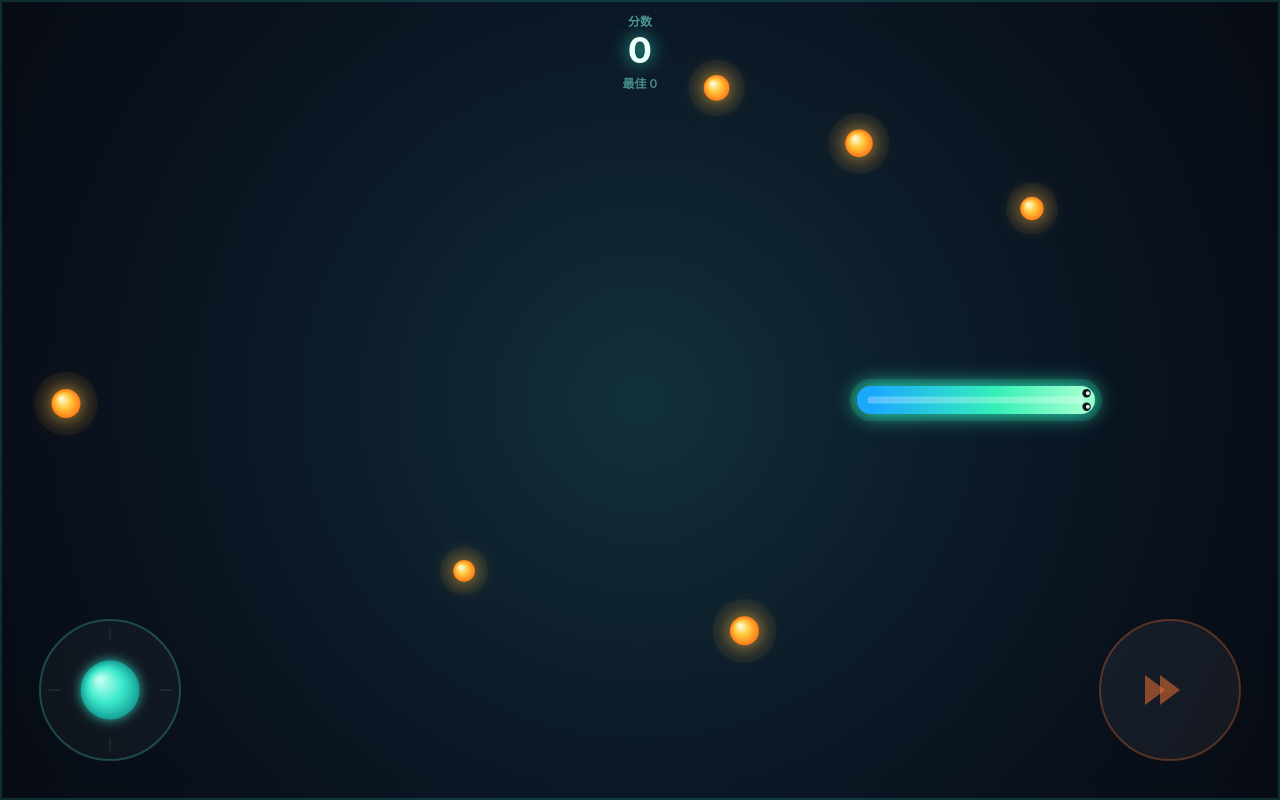
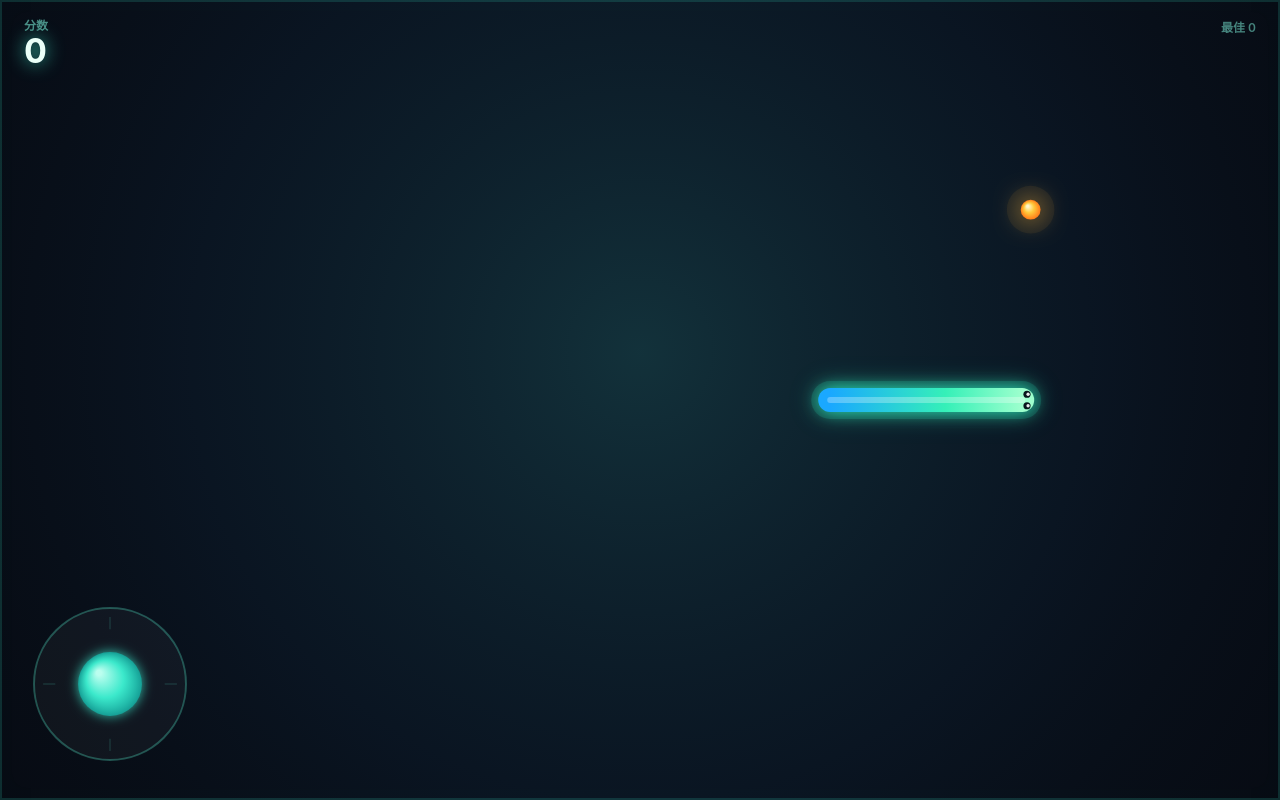
Before and after one commit to pizza978/game, a plain HTML site: page index.html in a window 1280 px wide. Drawn offline with Linux system fonts and the light colour scheme; animation ran at ten frames a second.

Commit message:
Update index.html

```diff
--- a/index.html
+++ b/index.html
@@ -4,7 +4,7 @@
 <meta charset="UTF-8" />
 <meta name="viewport" content="width=device-width, initial-scale=1.0, maximum-scale=1.0, user-scalable=no, viewport-fit=cover" />
 <meta name="theme-color" content="#070a12" />
-<title>贪吃蛇 · 横屏加速版</title>
+<title>贪吃蛇 · 摇杆</title>
 <style>
   :root { color-scheme: dark; }
   * { margin: 0; padding: 0; box-sizing: border-box; }
@@ -45,24 +45,19 @@
     best: Number(localStorage.getItem('snake_joy_best') || 0) || 0,
     time: 0,
     shake: 0,
-    isPortrait: false,
   };
 
   const snake = {
     x: 0, y: 0,
     angle: 0,
-    speed: 3.0,
-    radius: 10,
-    length: 150,
+    speed: 2.6,
+    radius: 9,
+    length: 140,
     path: [],     // 头在 index 0
   };
 
-  let foods = [];
-  const particles = [];
-  const keys = {};
+  const food = { x: 0, y: 0, r: 9 };
 
-  /* ---------------- 控件 ---------------- */
-  // 左侧摇杆
   const joy = {
     base: { x: 0, y: 0 },
     knob: { x: 0, y: 0 },
@@ -72,18 +67,14 @@
     pid: null,
   };
 
-  // 右侧加速键
-  const boostBtn = {
-    x: 0, y: 0, r: 45,
-    active: false, pid: null
-  };
+  const particles = [];
+  const keys = {};
 
   /* ---------------- 尺寸 ---------------- */
   function resize() {
     DPR = Math.min(window.devicePixelRatio || 1, 2);
     W = window.innerWidth;
     H = window.innerHeight;
-    state.isPortrait = H > W;
 
     canvas.width = Math.round(W * DPR);
     canvas.height = Math.round(H * DPR);
@@ -92,43 +83,38 @@
     ctx.setTransform(DPR, 0, 0, DPR, 0, 0);
 
     const s = Math.min(W, H);
-
-    // 左手摇杆（左下角）
-    joy.radius = clamp(s * 0.13, 40, 70);
-    joy.base.x = joy.radius + 40;
+    joy.radius = clamp(s * 0.105, 42, 76);
+    joy.base.x = joy.radius + 34;
     joy.base.y = H - joy.radius - 40;
     if (!joy.active) {
       joy.knob.x = joy.base.x;
       joy.knob.y = joy.base.y;
     }
 
-    // 右手加速键（右下角）
-    boostBtn.r = joy.radius;
-    boostBtn.x = W - joy.radius - 40;
-    boostBtn.y = H - joy.radius - 40;
+    snake.radius = clamp(s * 0.016, 6.5, 12);
 
-    snake.radius = clamp(s * 0.02, 7, 14);
-
-    bgGrad = ctx.createRadialGradient(W / 2, H / 2, 0, W / 2, H / 2, Math.max(W, H) * 0.8);
+    // 背景渐变缓存
+    bgGrad = ctx.createRadialGradient(W / 2, H * 0.44, 0, W / 2, H * 0.44, Math.max(W, H) * 0.8);
     bgGrad.addColorStop(0, 'rgba(28, 82, 92, 0.55)');
     bgGrad.addColorStop(0.45, 'rgba(15, 40, 62, 0.35)');
     bgGrad.addColorStop(1, 'rgba(0, 0, 0, 0)');
 
-    if (snake.path.length && !state.isPortrait) {
+    // 防止越界
+    if (snake.path.length) {
       snake.x = clamp(snake.x, snake.radius, W - snake.radius);
       snake.y = clamp(snake.y, snake.radius, H - snake.radius);
     }
   }
 
-  /* ---------------- 逻辑 ---------------- */
+  /* ---------------- 重置 ---------------- */
   function reset() {
     const s = Math.min(W, H);
-    snake.radius = clamp(s * 0.02, 7, 14);
+    snake.radius = clamp(s * 0.016, 6.5, 12);
     snake.x = W * 0.5;
     snake.y = H * 0.5;
     snake.angle = 0;
-    snake.speed = 3.0;
-    snake.length = snake.radius * 15;
+    snake.speed = 2.6;
+    snake.length = snake.radius * 16;
 
     snake.path = [];
     for (let i = 0; i < 90; i++) {
@@ -140,41 +126,33 @@
     state.shake = 0;
     state.overAt = 0;
     particles.length = 0;
-    foods = [];
-    spawnFood(6); // 初始生成6个食物
+
+    spawnFood();
   }
 
-  function spawnFood(count = 1) {
-    if (state.isPortrait) return;
-    const m = 40;
-    for (let c = 0; c < count; c++) {
+  /* ---------------- 食物 ---------------- */
+  function spawnFood() {
+    const m = 42;
+    const minD = Math.min(W, H) * 0.22;
     let best = null;
-      for (let i = 0; i < 60; i++) {
+
+    for (let i = 0; i < 80; i++) {
       const x = m + Math.random() * (W - m * 2);
       const y = m + Math.random() * (H - m * 2);
 
-        // 避开摇杆和加速键区域
-        if (Math.hypot(x - joy.base.x, y - joy.base.y) < joy.radius + 40) continue;
-        if (Math.hypot(x - boostBtn.x, y - boostBtn.y) < boostBtn.r + 40) continue;
-        // 别生成在蛇头附近
-        if (Math.hypot(x - snake.x, y - snake.y) < 100) continue;
+      // 别生成在摇杆下面
+      if (Math.hypot(x - joy.base.x, y - joy.base.y) < joy.radius + 55) continue;
+      // 别离蛇头太近
+      if (Math.hypot(x - snake.x, y - snake.y) < minD) continue;
 
-        // 避免和其他食物太近
-        let tooClose = false;
-        for (let f of foods) {
-          if (Math.hypot(x - f.x, y - f.y) < 70) { tooClose = true; break; }
-        }
-        if (tooClose) continue;
-
-        best = { x, y, r: snake.radius * 0.9, phase: Math.random() * Math.PI * 2 };
+      best = { x, y };
       break;
     }
-      // 兜底生成
-      if (!best) {
-        best = { x: W * 0.5 + (Math.random() - 0.5) * 150, y: H * 0.3, r: snake.radius * 0.9, phase: 0 };
-      }
-      foods.push(best);
-    }
+    if (!best) best = { x: W * 0.5, y: H * 0.28 };
+
+    food.x = best.x;
+    food.y = best.y;
+    food.r = snake.radius * 0.95;
   }
 
   /* ---------------- 事件 ---------------- */
@@ -196,36 +174,26 @@
 
   function onDown(e) {
     e.preventDefault();
+
     if (state.over) {
-      if (performance.now() > state.overAt + 300) reset();
+      if (performance.now() > state.overAt + 350) reset();
       return;
     }
-    if (state.isPortrait) return;
 
-    // 判断点在哪边
-    if (e.clientX < W / 2) {
-      // 左半屏 -> 摇杆
     joy.pid = e.pointerId;
     joy.active = true;
     try { canvas.setPointerCapture(e.pointerId); } catch (_) {}
     updateJoy(e.clientX, e.clientY);
-    } else {
-      // 右半屏 -> 加速
-      boostBtn.pid = e.pointerId;
-      boostBtn.active = true;
-      try { canvas.setPointerCapture(e.pointerId); } catch (_) {}
-    }
   }
 
   function onMove(e) {
-    if (joy.active && e.pointerId === joy.pid) {
+    if (!joy.active || e.pointerId !== joy.pid) return;
     e.preventDefault();
     updateJoy(e.clientX, e.clientY);
   }
-  }
 
   function onUp(e) {
-    if (e.pointerId === joy.pid) {
+    if (e.pointerId !== joy.pid) return;
     joy.active = false;
     joy.pid = null;
     joy.mag = 0;
@@ -233,11 +201,6 @@
     joy.vy = 0;
     joy.knob.x = joy.base.x;
     joy.knob.y = joy.base.y;
-    }
-    if (e.pointerId === boostBtn.pid) {
-      boostBtn.active = false;
-      boostBtn.pid = null;
-    }
   }
 
   canvas.addEventListener('pointerdown', onDown, { passive: false });
@@ -251,20 +214,20 @@
     keys[k] = true;
     if (['arrowup', 'arrowdown', 'arrowleft', 'arrowright', ' '].includes(k)) e.preventDefault();
     if (state.over && (k === ' ' || k === 'enter')) {
-      if (performance.now() > state.overAt + 300) reset();
+      if (performance.now() > state.overAt + 350) reset();
     }
   });
   window.addEventListener('keyup', e => { keys[e.key.toLowerCase()] = false; });
 
   window.addEventListener('resize', () => {
     resize();
-    if (!state.over && !state.isPortrait) {
+    if (!state.over) {
       snake.x = clamp(snake.x, snake.radius, W - snake.radius);
       snake.y = clamp(snake.y, snake.radius, H - snake.radius);
     }
   });
 
-  /* ---------------- 核心逻辑 ---------------- */
+  /* ---------------- 逻辑 ---------------- */
   function trimPath() {
     const need = snake.length + 80;
     let total = 0;
@@ -275,6 +238,33 @@
       if (total > need) break;
     }
     if (i < snake.path.length) snake.path.length = i + 1;
+  }
+
+  function eat() {
+    state.score++;
+    if (state.score > state.best) {
+      state.best = state.score;
+      try { localStorage.setItem('snake_joy_best', String(state.best)); } catch (_) {}
+    }
+
+    snake.length += snake.radius * 1.7;
+    snake.speed = Math.min(5.6, snake.speed + 0.055);
+    state.shake = Math.min(1, state.shake + 0.55);
+
+    for (let i = 0; i < 14; i++) {
+      const a = Math.random() * Math.PI * 2;
+      const sp = 0.8 + Math.random() * 3.2;
+      particles.push({
+        x: food.x, y: food.y,
+        vx: Math.cos(a) * sp,
+        vy: Math.sin(a) * sp,
+        life: 1,
+        r: 1 + Math.random() * 3,
+        hue: 35 + Math.random() * 35,
+      });
+    }
+
+    spawnFood();
   }
 
   function gameOver() {
@@ -291,7 +281,7 @@
     state.time += dt * 16.667;
     if (state.shake > 0) state.shake = Math.max(0, state.shake - dt * 0.055);
 
-    // 粒子更新
+    // 粒子
     for (let i = particles.length - 1; i >= 0; i--) {
       const p = particles[i];
       p.x += p.vx * dt;
@@ -303,9 +293,9 @@
       if (p.life <= 0) particles.splice(i, 1);
     }
 
-    if (state.over || state.isPortrait) return;
+    if (state.over) return;
 
-    // 1. 获取输入
+    // ---- 输入 ----
     let inX = 0, inY = 0, hasInput = false;
 
     if (joy.active && joy.mag > 0.12) {
@@ -313,7 +303,6 @@
       inY = joy.vy;
       hasInput = true;
     } else {
-      // 键盘支持
       let kx = 0, ky = 0;
       if (keys['arrowleft'] || keys['a']) kx -= 1;
       if (keys['arrowright'] || keys['d']) kx += 1;
@@ -327,60 +316,29 @@
       }
     }
 
-    // 2. 转向
+    // ---- 转向 ----
     if (hasInput) {
       const target = Math.atan2(inY, inX);
       let diff = target - snake.angle;
       diff = Math.atan2(Math.sin(diff), Math.cos(diff));
-      const maxTurn = 0.12 * dt;
+      const maxTurn = 0.115 * dt;
       snake.angle += clamp(diff, -maxTurn, maxTurn);
     }
 
-    // 3. 加速与移动
-    let currentSpeed = snake.speed;
-    if (boostBtn.active || keys['shift']) {
-      currentSpeed *= 1.8; // 按住加速键速度提升80%
-    }
-
-    const step = currentSpeed * dt;
+    // ---- 移动 ----
+    const step = snake.speed * dt;
     snake.x += Math.cos(snake.angle) * step;
     snake.y += Math.sin(snake.angle) * step;
 
     snake.path.unshift({ x: snake.x, y: snake.y });
     trimPath();
 
-    // 4. 吃食物
-    for (let i = foods.length - 1; i >= 0; i--) {
-      const f = foods[i];
-      if (Math.hypot(snake.x - f.x, snake.y - f.y) < snake.radius + f.r + 2) {
-        // 吃掉
-        foods.splice(i, 1);
-        state.score++;
-        if (state.score > state.best) {
-          state.best = state.score;
-          try { localStorage.setItem('snake_joy_best', String(state.best)); } catch (_) {}
-        }
-        snake.length += snake.radius * 1.5;
-        state.shake = Math.min(1, state.shake + 0.5);
-
-        // 粒子爆炸
-        for (let p = 0; p < 10; p++) {
-          const a = Math.random() * Math.PI * 2;
-          const sp = 1 + Math.random() * 3;
-          particles.push({
-            x: f.x, y: f.y,
-            vx: Math.cos(a) * sp, vy: Math.sin(a) * sp,
-            life: 1, r: 1.5 + Math.random() * 2.5,
-            hue: 35 + Math.random() * 35,
-          });
+    // ---- 吃食物 ----
+    if (Math.hypot(snake.x - food.x, snake.y - food.y) < snake.radius + food.r + 2) {
+      eat();
     }
 
-        // 补充新食物
-        spawnFood(1);
-      }
-    }
-
-    // 5. 边界碰撞
+    // ---- 撞墙 ----
     const r = snake.radius;
     if (snake.x < r || snake.x > W - r || snake.y < r || snake.y > H - r) {
       gameOver();
@@ -391,6 +349,7 @@
   function getSnakePoints() {
     const pts = [];
     if (!snake.path.length) return pts;
+
     const maxLen = snake.length;
     pts.push({ x: snake.path[0].x, y: snake.path[0].y });
 
@@ -414,6 +373,7 @@
   function drawBackground() {
     ctx.fillStyle = '#070a12';
     ctx.fillRect(-30, -30, W + 60, H + 60);
+
     ctx.fillStyle = bgGrad;
     ctx.fillRect(-30, -30, W + 60, H + 60);
 
@@ -427,35 +387,33 @@
     ctx.restore();
   }
 
-  function drawFoods() {
-    for (let f of foods) {
-      // 呼吸动画
-      const pulse = 1 + Math.sin(state.time * 0.005 + f.phase) * 0.15;
-      const r = f.r * pulse;
+  function drawFood() {
+    const pulse = 1 + Math.sin(state.time * 0.0045) * 0.13;
+    const r = food.r * pulse;
 
+    // 外圈光晕
     ctx.beginPath();
-      ctx.arc(f.x, f.y, r * 2.2, 0, Math.PI * 2);
-      ctx.fillStyle = 'rgba(255, 170, 50, 0.06)';
+    ctx.arc(food.x, food.y, r * 2.4, 0, Math.PI * 2);
+    ctx.fillStyle = 'rgba(255, 170, 50, 0.07)';
     ctx.fill();
 
     ctx.save();
-      ctx.shadowColor = 'rgba(255, 185, 60, 0.9)';
-      ctx.shadowBlur = 20;
+    ctx.shadowColor = 'rgba(255, 185, 60, 0.95)';
+    ctx.shadowBlur = 26;
 
     const g = ctx.createRadialGradient(
-        f.x - r * 0.3, f.y - r * 0.35, r * 0.1,
-        f.x, f.y, r
+      food.x - r * 0.3, food.y - r * 0.35, r * 0.1,
+      food.x, food.y, r
     );
     g.addColorStop(0, '#fff6cc');
     g.addColorStop(0.45, '#ffc93c');
     g.addColorStop(1, '#ff7a18');
 
     ctx.beginPath();
-      ctx.arc(f.x, f.y, r, 0, Math.PI * 2);
+    ctx.arc(food.x, food.y, r, 0, Math.PI * 2);
     ctx.fillStyle = g;
     ctx.fill();
     ctx.restore();
-    }
   }
 
   function drawParticles() {
@@ -481,10 +439,12 @@
     for (const s of [-1, 1]) {
       const ex = head.x + ca * fwd + nx * side * s;
       const ey = head.y + sa * fwd + ny * side * s;
+
       ctx.beginPath();
       ctx.arc(ex, ey, er, 0, Math.PI * 2);
       ctx.fillStyle = '#08161c';
       ctx.fill();
+
       ctx.beginPath();
       ctx.arc(ex + ca * er * 0.3, ey + sa * er * 0.3, er * 0.46, 0, Math.PI * 2);
       ctx.fillStyle = 'rgba(255,255,255,0.92)';
@@ -508,12 +468,14 @@
     ctx.moveTo(pts[0].x, pts[0].y);
     for (let i = 1; i < pts.length; i++) ctx.lineTo(pts[i].x, pts[i].y);
 
+    // 外层辉光
     ctx.shadowColor = 'rgba(45, 240, 190, 0.85)';
     ctx.shadowBlur = 28;
     ctx.strokeStyle = 'rgba(40, 220, 180, 0.16)';
     ctx.lineWidth = R * 2 + 14;
     ctx.stroke();
 
+    // 主体
     const dHeadTail = Math.hypot(head.x - tail.x, head.y - tail.y);
     let strokeStyle = '#35f0b8';
     if (dHeadTail > 2) {
@@ -530,125 +492,96 @@
     ctx.lineWidth = R * 2;
     ctx.stroke();
 
+    // 高光芯
     ctx.shadowBlur = 0;
     ctx.strokeStyle = 'rgba(255, 255, 255, 0.28)';
     ctx.lineWidth = R * 0.5;
     ctx.stroke();
 
     ctx.restore();
+
     drawEyes(head, R);
   }
 
-  function drawControls() {
-    // 1. 摇杆
+  function drawJoystick() {
     const { base, knob, radius, active } = joy;
+
     ctx.save();
+
+    // 底盘
     ctx.beginPath();
     ctx.arc(base.x, base.y, radius, 0, Math.PI * 2);
-    ctx.fillStyle = active ? 'rgba(255,255,255,0.06)' : 'rgba(255,255,255,0.03)';
+    ctx.fillStyle = active ? 'rgba(255,255,255,0.065)' : 'rgba(255,255,255,0.035)';
     ctx.fill();
     ctx.lineWidth = 2;
-    ctx.strokeStyle = active ? 'rgba(90, 240, 210, 0.6)' : 'rgba(90, 240, 210, 0.25)';
+    ctx.strokeStyle = active ? 'rgba(90, 240, 210, 0.6)' : 'rgba(90, 240, 210, 0.3)';
     ctx.stroke();
 
-    // 摇杆刻度
-    ctx.strokeStyle = active ? 'rgba(90, 240, 210, 0.25)' : 'rgba(90, 240, 210, 0.12)';
+    // 方向刻度
+    ctx.strokeStyle = active ? 'rgba(90, 240, 210, 0.28)' : 'rgba(90, 240, 210, 0.14)';
     ctx.lineWidth = 1.5;
     for (let i = 0; i < 4; i++) {
       const a = i * Math.PI / 2;
-      const x1 = base.x + Math.cos(a) * radius * 0.7;
-      const y1 = base.y + Math.sin(a) * radius * 0.7;
+      const x1 = base.x + Math.cos(a) * radius * 0.72;
+      const y1 = base.y + Math.sin(a) * radius * 0.72;
       const x2 = base.x + Math.cos(a) * radius * 0.88;
       const y2 = base.y + Math.sin(a) * radius * 0.88;
-      ctx.beginPath(); ctx.moveTo(x1, y1); ctx.lineTo(x2, y2); ctx.stroke();
+      ctx.beginPath();
+      ctx.moveTo(x1, y1);
+      ctx.lineTo(x2, y2);
+      ctx.stroke();
     }
 
     // 摇杆头
     const kx = active ? knob.x : base.x;
     const ky = active ? knob.y : base.y;
     const kr = radius * 0.42;
-    const g = ctx.createRadialGradient(kx - kr * 0.35, ky - kr * 0.35, kr * 0.08, kx, ky, kr);
+
+    const g = ctx.createRadialGradient(
+      kx - kr * 0.35, ky - kr * 0.35, kr * 0.08,
+      kx, ky, kr
+    );
     g.addColorStop(0, 'rgba(190, 255, 240, 0.98)');
     g.addColorStop(0.55, 'rgba(60, 235, 205, 0.95)');
     g.addColorStop(1, 'rgba(20, 165, 155, 0.9)');
+
     ctx.beginPath();
     ctx.arc(kx, ky, kr, 0, Math.PI * 2);
     ctx.fillStyle = g;
     ctx.shadowColor = 'rgba(60, 240, 210, 0.85)';
     ctx.shadowBlur = active ? 24 : 12;
     ctx.fill();
-    ctx.restore();
 
-    // 2. 加速键
-    ctx.save();
-    const br = boostBtn.r;
-    ctx.beginPath();
-    ctx.arc(boostBtn.x, boostBtn.y, br, 0, Math.PI * 2);
-    ctx.fillStyle = boostBtn.active ? 'rgba(255, 100, 50, 0.25)' : 'rgba(255, 255, 255, 0.05)';
-    ctx.fill();
-    ctx.lineWidth = 2;
-    ctx.strokeStyle = boostBtn.active ? 'rgba(255, 120, 50, 0.8)' : 'rgba(255, 120, 50, 0.3)';
-    ctx.stroke();
-
-    // 双箭头图标
-    ctx.translate(boostBtn.x, boostBtn.y);
-    ctx.fillStyle = boostBtn.active ? '#ff7a18' : 'rgba(255, 120, 50, 0.5)';
-    ctx.beginPath();
-    ctx.moveTo(-10, -15); ctx.lineTo(10, 0); ctx.lineTo(-10, 15);
-    ctx.fill();
-    ctx.beginPath();
-    ctx.moveTo(-25, -15); ctx.lineTo(-5, 0); ctx.lineTo(-25, 15);
-    ctx.fill();
     ctx.restore();
   }
 
   function drawHUD() {
     ctx.save();
-    ctx.textAlign = 'center';
+    ctx.textAlign = 'left';
     ctx.textBaseline = 'top';
 
-    ctx.font = '600 12px -apple-system, "PingFang SC", sans-serif';
+    ctx.font = '600 12px -apple-system, "PingFang SC", "Microsoft YaHei", sans-serif';
     ctx.fillStyle = 'rgba(120, 230, 210, 0.6)';
-    ctx.fillText('分数', W / 2, 16);
+    ctx.fillText('分数', 24, 20);
 
-    ctx.font = '700 36px -apple-system, "PingFang SC", sans-serif';
+    ctx.font = '700 34px -apple-system, "PingFang SC", "Microsoft YaHei", sans-serif';
     ctx.fillStyle = '#eafff8';
     ctx.shadowColor = 'rgba(60, 240, 210, 0.85)';
     ctx.shadowBlur = 18;
-    ctx.fillText(String(state.score), W / 2, 34);
+    ctx.fillText(String(state.score), 24, 36);
 
+    ctx.textAlign = 'right';
     ctx.shadowBlur = 0;
-    ctx.font = '600 12px -apple-system, "PingFang SC", sans-serif';
+    ctx.font = '600 12px -apple-system, "PingFang SC", "Microsoft YaHei", sans-serif';
     ctx.fillStyle = 'rgba(120, 230, 210, 0.55)';
-    ctx.fillText('最佳 ' + state.best, W / 2, 78);
+    ctx.fillText('最佳 ' + state.best, W - 24, 22);
 
     ctx.restore();
   }
 
-  function drawPortraitWarning() {
-    ctx.fillStyle = '#070a12';
-    ctx.fillRect(0, 0, W, H);
-
-    ctx.save();
-    ctx.translate(W / 2, H / 2 - 40);
-    ctx.strokeStyle = '#eafff8';
-    ctx.lineWidth = 3;
-    ctx.strokeRect(-25, -40, 50, 80);
-    ctx.beginPath();
-    ctx.arc(0, 20, 4, 0, Math.PI * 2);
-    ctx.fillStyle = '#eafff8';
-    ctx.fill();
-    ctx.restore();
-
-    ctx.fillStyle = 'rgba(255,255,255,0.85)';
-    ctx.font = '600 18px -apple-system, sans-serif';
-    ctx.textAlign = 'center';
-    ctx.fillText('请旋转手机，横屏游玩', W / 2, H / 2 + 70);
-  }
-
   function drawGameOver() {
     ctx.save();
-    ctx.fillStyle = 'rgba(4, 8, 14, 0.85)';
+    ctx.fillStyle = 'rgba(4, 8, 14, 0.8)';
     ctx.fillRect(0, 0, W, H);
 
     const cx = W / 2;
@@ -656,51 +589,48 @@
     ctx.textAlign = 'center';
     ctx.textBaseline = 'middle';
 
-    ctx.font = '700 32px -apple-system, sans-serif';
+    ctx.font = '700 30px -apple-system, "PingFang SC", "Microsoft YaHei", sans-serif';
     ctx.fillStyle = '#ff6b8a';
     ctx.shadowColor = 'rgba(255, 80, 120, 0.9)';
     ctx.shadowBlur = 26;
-    ctx.fillText('游戏结束', cx, cy - 60);
+    ctx.fillText('游戏结束', cx, cy - 78);
 
     ctx.shadowBlur = 0;
-    ctx.font = '500 15px -apple-system, sans-serif';
+    ctx.font = '500 15px -apple-system, "PingFang SC", "Microsoft YaHei", sans-serif';
     ctx.fillStyle = 'rgba(200, 230, 235, 0.7)';
-    ctx.fillText('本次得分', cx, cy - 10);
+    ctx.fillText('本次得分', cx, cy - 16);
 
-    ctx.font = '800 60px -apple-system, sans-serif';
+    ctx.font = '800 58px -apple-system, "PingFang SC", "Microsoft YaHei", sans-serif';
     ctx.fillStyle = '#eafff8';
     ctx.shadowColor = 'rgba(60, 240, 210, 0.9)';
     ctx.shadowBlur = 28;
-    ctx.fillText(String(state.score), cx, cy + 45);
+    ctx.fillText(String(state.score), cx, cy + 38);
 
     ctx.shadowBlur = 0;
     const pulse = 0.5 + Math.sin(state.time * 0.005) * 0.4;
-    ctx.font = '600 15px -apple-system, sans-serif';
+    ctx.font = '600 15px -apple-system, "PingFang SC", "Microsoft YaHei", sans-serif';
     ctx.fillStyle = `rgba(120, 240, 220, ${pulse})`;
-    ctx.fillText('点击屏幕重新开始', cx, cy + 125);
+    ctx.fillText('点击屏幕 / 按空格 重新开始', cx, cy + 126);
 
     ctx.restore();
   }
 
   function draw() {
-    if (state.isPortrait) {
-      drawPortraitWarning();
-      return;
-    }
+    ctx.save();
 
-    ctx.save();
     if (state.shake > 0) {
       const s = state.shake * 7;
       ctx.translate((Math.random() - 0.5) * s, (Math.random() - 0.5) * s);
     }
 
     drawBackground();
-    drawFoods();
+    drawFood();
     drawParticles();
     drawSnake();
+
     ctx.restore();
 
-    drawControls();
+    drawJoystick();
     drawHUD();
 
     if (state.over) drawGameOver();
@@ -708,6 +638,7 @@
 
   /* ---------------- 主循环 ---------------- */
   let lastT = 0;
+
   function loop(t) {
     if (!lastT) lastT = t;
     let dt = (t - lastT) / 16.6667;
@@ -717,6 +648,7 @@
 
     update(dt);
     draw();
+
     requestAnimationFrame(loop);
   }
 
```
Lines whose indentation alone changed are shown as unchanged.
